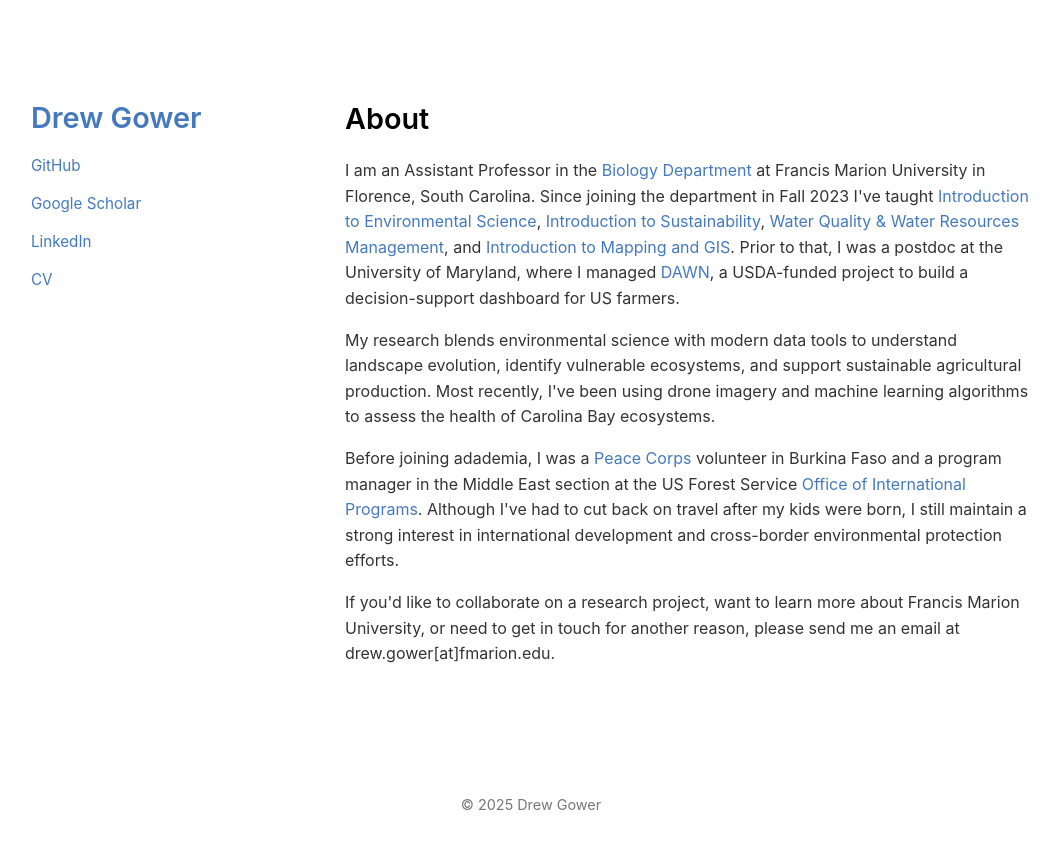
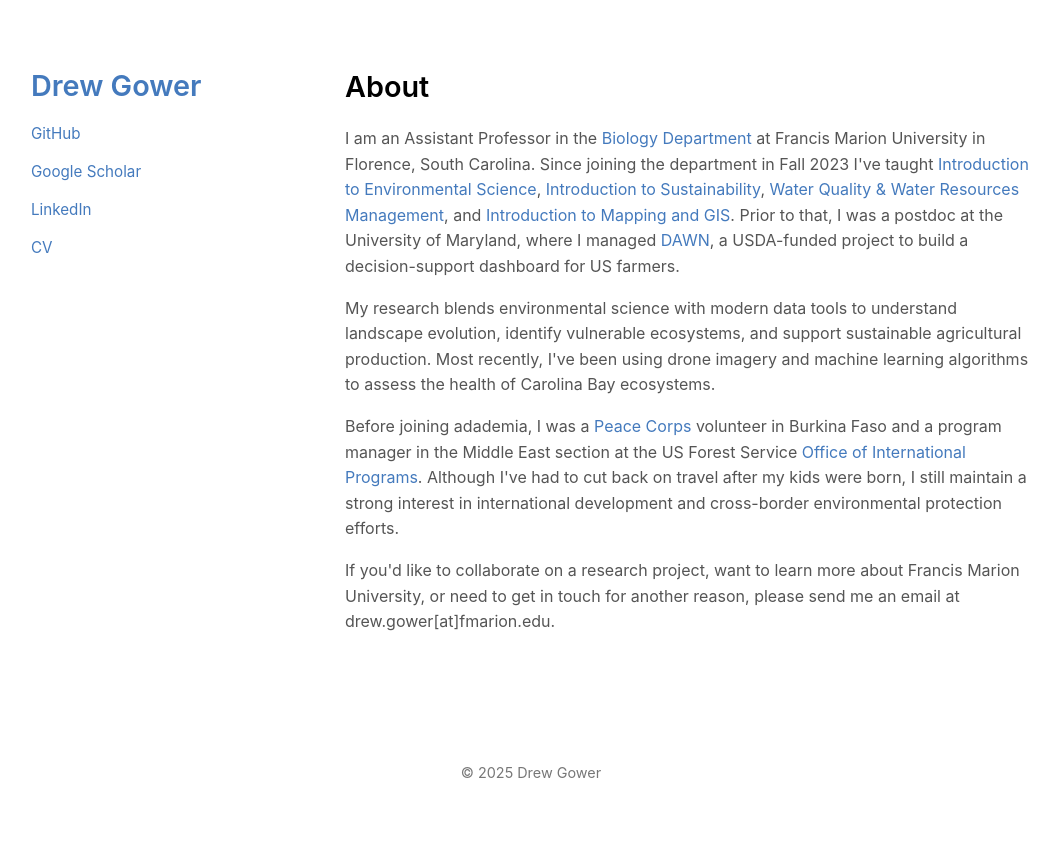
Before and after one commit to dbg6y/dbg6y.github.io, a Jekyll site: the page built from index.html, in a window 1280 px wide. Shown: the top 849 px of the page, without its empty margins (109-1168 px from the left). Built offline with Jekyll 4.4.1, drawn with Linux system fonts in a browser that asks for light colours.

Commit message:
changed header margin

```diff
--- a/assets/css/style.css
+++ b/assets/css/style.css
@@ -3,7 +3,7 @@ body {
   font-family: -apple-system, BlinkMacSystemFont, "Segoe UI", Roboto, "Helvetica Neue", Arial, sans-serif;
   font-size: 1rem;
   line-height: 1.6;
-  color: #333;
+  color: #555;
   background-color: #fff;
   margin: 0;
   padding: 0;
@@ -12,7 +12,7 @@ body {
 /* Headings */
 h1, h2, h3 {
   font-weight: 600;
-  margin-top: 2rem;
+  margin-top: 0rem;
   margin-bottom: 1rem;
   color: #000;
 }
```
